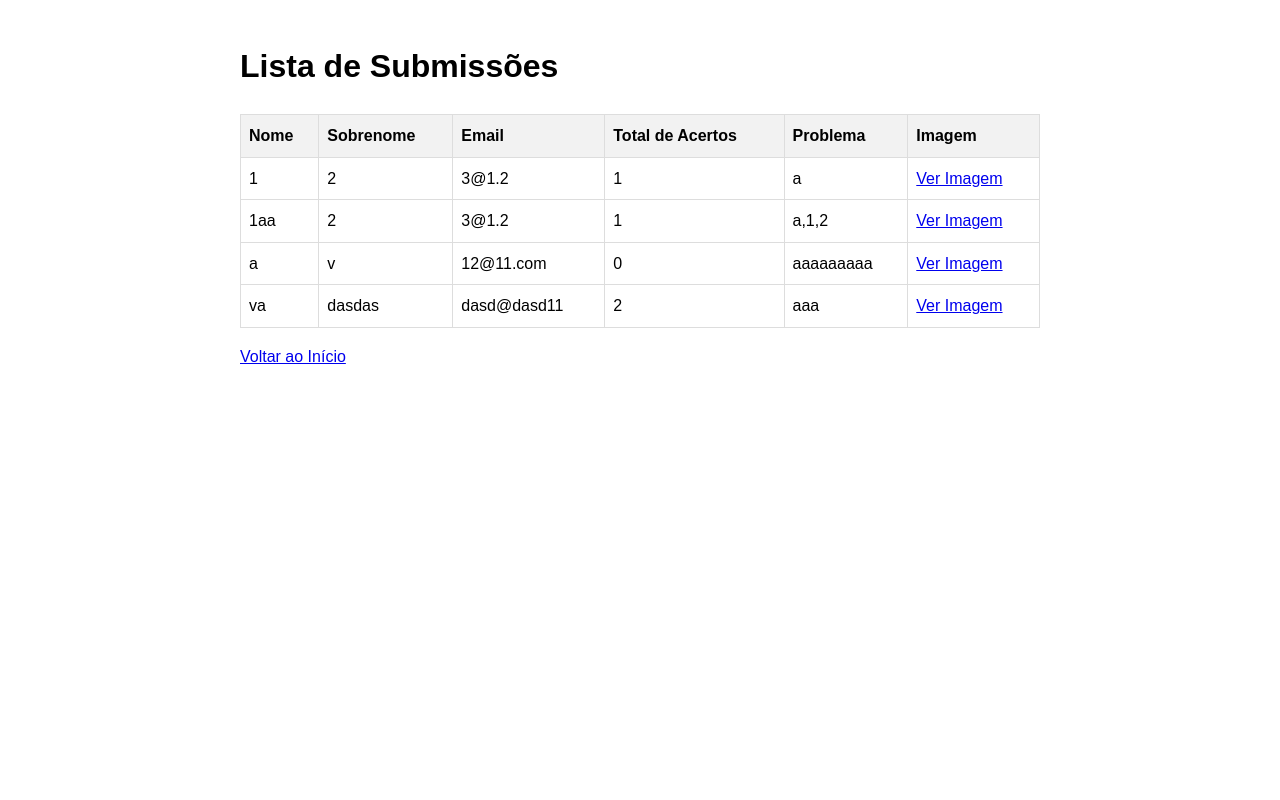
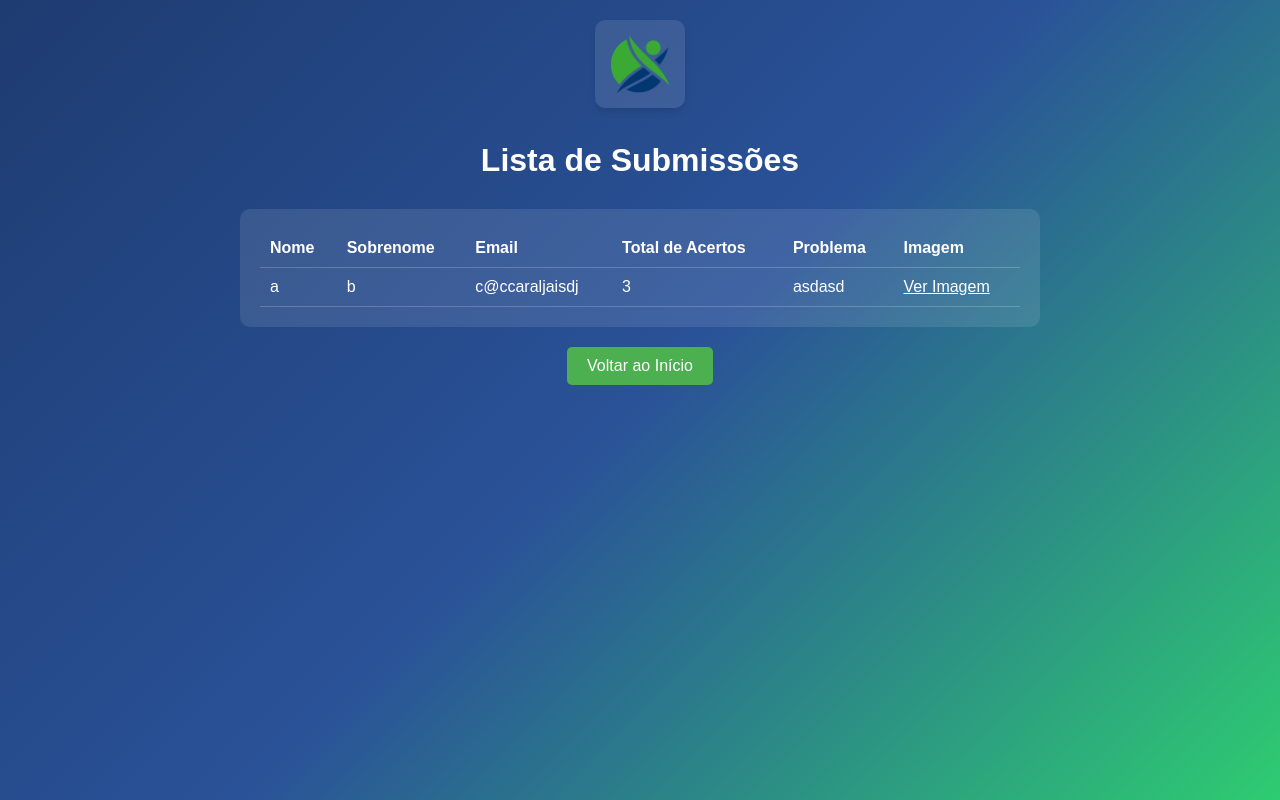
Before and after one commit to Thiagogcf/AppUnoesc, a Flask app: page /list in a window 1280 px wide. Run offline with Flask 3, Linux system fonts and the light colour scheme.

Commit message:
FInal???

```diff
--- a/app.py
+++ b/app.py
@@ -95,6 +95,7 @@ def submit():
     answers = [request.form.get(f'q{i}', '') for i in range(len(quiz_questions))]
     problem_description = request.form['problem_description']
 
+    # Handle file upload
     if 'image' not in request.files:
         return 'No file uploaded', 400
     file = request.files['image']
@@ -102,20 +103,19 @@ def submit():
         return 'No file selected', 400
     if file:
         filename = secure_filename(f"{nome}_{sobrenome}_{file.filename}")
-        file.save(os.path.join(app.config['UPLOAD_FOLDER'], filename))
+        file_path = os.path.join(app.config['UPLOAD_FOLDER'], filename)
+        file.save(file_path)
 
+    # Calculate correct answers
     correct_answers = [q['correct_answer'] for q in quiz_questions]
     total_correct = sum(1 for i, a in enumerate(answers) if a != '' and int(a) == correct_answers[i])
 
+    # Save to CSV
     with open('respostas.csv', 'a', newline='', encoding='utf-8') as csvfile:
         writer = csv.writer(csvfile)
-        writer.writerow([nome, sobrenome, email] + answers + [problem_description, filename, total_correct])
+        writer.writerow([nome, sobrenome, email] + answers + [problem_description, file_path, total_correct])
 
-    return redirect(url_for('thank_you'))
-
-@app.route('/thank_you')
-def thank_you():
-    return render_template('thank_you.html')
+    return jsonify({"success": True, "message": "Respostas registradas com sucesso!"})
 
 @app.route('/list')
 def list_submissions():
--- a/respostas.csv
+++ b/respostas.csv
@@ -1,4 +1 @@
-1,2,3@1.2,1,0,0,2,1,1,a,1_2_Captura_de_tela_2024-04-23_170349.png,1
-1aa,2,3@1.2,1,0,0,2,1,1,"a,1,2",1aa_2_Captura_de_tela_2024-04-23_170349.png,1
-a,v,12@11.com,0,0,0,1,1,0,aaaaaaaaa,a_v_Frame_2632_6.png,0
-va,dasdas,dasd@dasd11,1,1,0,3,0,0,aaa,va_dasdas_Frame_2632_3.png,2
+a,b,c@ccaraljaisdj,0,1,1,1,2,2,asdasd,uploads\a_b_Captura_de_tela_2024-08-22_172855.png,3
--- a/templates/list.html
+++ b/templates/list.html
@@ -3,26 +3,66 @@
 <head>
     <meta charset="UTF-8">
     <meta name="viewport" content="width=device-width, initial-scale=1.0">
-    <title>Lista de Submissões</title>
+    <title>Lista de Submissões - Quiz de Infraestrutura Urbana</title>
     <style>
-        body {
+        body, html {
             font-family: Arial, sans-serif;
-            line-height: 1.6;
+            background: linear-gradient(135deg, #1e3c72 0%, #1e3c72 1%, #2a5298 50%, #2ecc71 100%);
+            color: #ffffff;
+            margin: 0;
+            padding: 0;
+            min-height: 100vh;
+        }
+        .container {
+            max-width: 800px;
             margin: 0 auto;
             padding: 20px;
-            max-width: 800px;
+        }
+        .logo-container {
+            text-align: center;
+            margin-bottom: 30px;
+        }
+        .logo {
+            max-width: 60px;
+            height: auto;
+            background-color: rgba(255, 255, 255, 0.1);
+            padding: 15px;
+            border-radius: 10px;
+            box-shadow: 0 4px 6px rgba(0, 0, 0, 0.1);
+        }
+        h1 {
+            text-align: center;
+            margin-bottom: 30px;
+        }
+        .content-box {
+            background-color: rgba(255, 255, 255, 0.1);
+            border-radius: 10px;
+            padding: 20px;
+            margin-bottom: 20px;
         }
         table {
             width: 100%;
             border-collapse: collapse;
         }
         th, td {
-            border: 1px solid #ddd;
-            padding: 8px;
+            padding: 10px;
             text-align: left;
+            border-bottom: 1px solid rgba(255, 255, 255, 0.2);
         }
         th {
-            background-color: #f2f2f2;
+            font-weight: bold;
+        }
+        .button {
+            display: inline-block;
+            padding: 10px 20px;
+            background-color: #4CAF50;
+            color: white;
+            text-decoration: none;
+            border-radius: 5px;
+            transition: background-color 0.3s;
+        }
+        .button:hover {
+            background-color: #45a049;
         }
         .modal {
             display: none;
@@ -41,6 +81,9 @@
             padding: 20px;
             border: 1px solid #888;
             width: 80%;
+            max-width: 600px;
+            border-radius: 10px;
+            color: #333;
         }
         .close {
             color: #aaa;
@@ -49,12 +92,25 @@
             font-weight: bold;
             cursor: pointer;
         }
+        .close:hover,
+        .close:focus {
+            color: #000;
+            text-decoration: none;
+            cursor: pointer;
+        }
     </style>
 </head>
 <body>
+    <div class="container">
+         <div class="logo-container">
+            <img src="{{ url_for('static', filename='Logo-Unoesc-colorido.png') }}" alt="Logo" class="logo">
+        </div>
+
         <h1>Lista de Submissões</h1>
 
+        <div class="content-box">
             <table>
+                <thead>
                     <tr>
                         <th>Nome</th>
                         <th>Sobrenome</th>
@@ -63,6 +119,8 @@
                         <th>Problema</th>
                         <th>Imagem</th>
                     </tr>
+                </thead>
+                <tbody>
                     {% for submission in submissions %}
                     <tr>
                         <td>{{ submission.nome }}</td>
@@ -70,16 +128,17 @@
                         <td>{{ submission.email }}</td>
                         <td>{{ submission.total_acertos }}</td>
                         <td>{{ submission.problema }}</td>
-            <td><a href="#" onclick="showImage('{{ url_for('uploaded_file', filename=submission.imagem) }}')">Ver Imagem</a></td>
+                        <td>
+                            <a href="#" onclick="showImage('{{ url_for('uploaded_file', filename=submission.imagem) }}')" style="color: white;">Ver Imagem</a>
+                        </td>
                     </tr>
                     {% endfor %}
+                </tbody>
             </table>
+        </div>
 
-    <div id="answerModal" class="modal">
-        <div class="modal-content">
-            <span class="close">&times;</span>
-            <h2>Respostas</h2>
-            <div id="answerContent"></div>
+        <div style="text-align: center;">
+            <a href="{{ url_for('index') }}" class="button">Voltar ao Início</a>
         </div>
     </div>
 
@@ -90,19 +149,24 @@
         </div>
     </div>
 
-    <p><a href="{{ url_for('index') }}">Voltar ao Início</a></p>
-
     <script>
         function showImage(url) {
-            document.getElementById('imagePreview').src = url;
-            document.getElementById('imageModal').style.display = 'block';
+            var modal = document.getElementById('imageModal');
+            var img = document.getElementById('imagePreview');
+            img.src = url;
+            modal.style.display = "block";
         }
 
-        // Close modal when clicking on close button or outside the modal
         window.onclick = function(event) {
-            if (event.target.className === 'modal' || event.target.className === 'close') {
-                event.target.closest('.modal').style.display = 'none';
+            var modal = document.getElementById('imageModal');
+            if (event.target == modal) {
+                modal.style.display = "none";
             }
+        }
+
+        var closeButton = document.getElementsByClassName("close")[0];
+        closeButton.onclick = function() {
+            document.getElementById('imageModal').style.display = "none";
         }
     </script>
 </body>
```
Also changed, not shown: templates/index.html (+39 -49 lines), uploads/1_2_Captura_de_tela_2024-04-23_170349.png (deleted), uploads/1_2_Prot.png (deleted), uploads/1_2_u1695994914_Retro_illustration_of_a_turtle_wearing_sunglasses_40fba03a-9d05-45c8-8ae5-27fc7cccbbd7_2.png (deleted), uploads/1aa_2_Captura_de_tela_2024-04-23_170349.png (deleted), uploads/teste_12_Frame_2632_6.png (deleted), uploads/teste_sobrenome_Captura_de_tela_2024-04-23_170349.png (deleted). Lines whose indentation alone changed are shown as unchanged.
